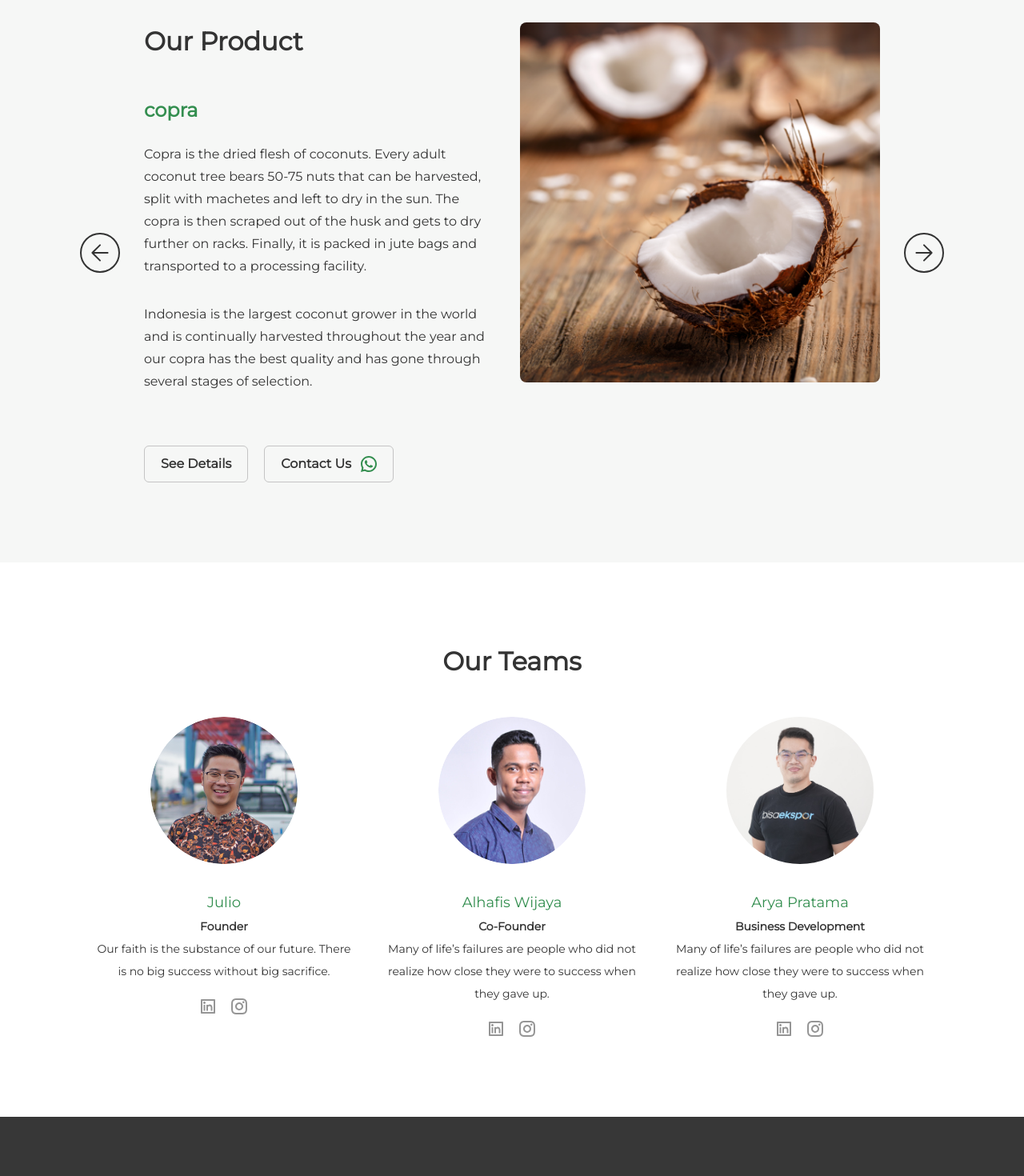
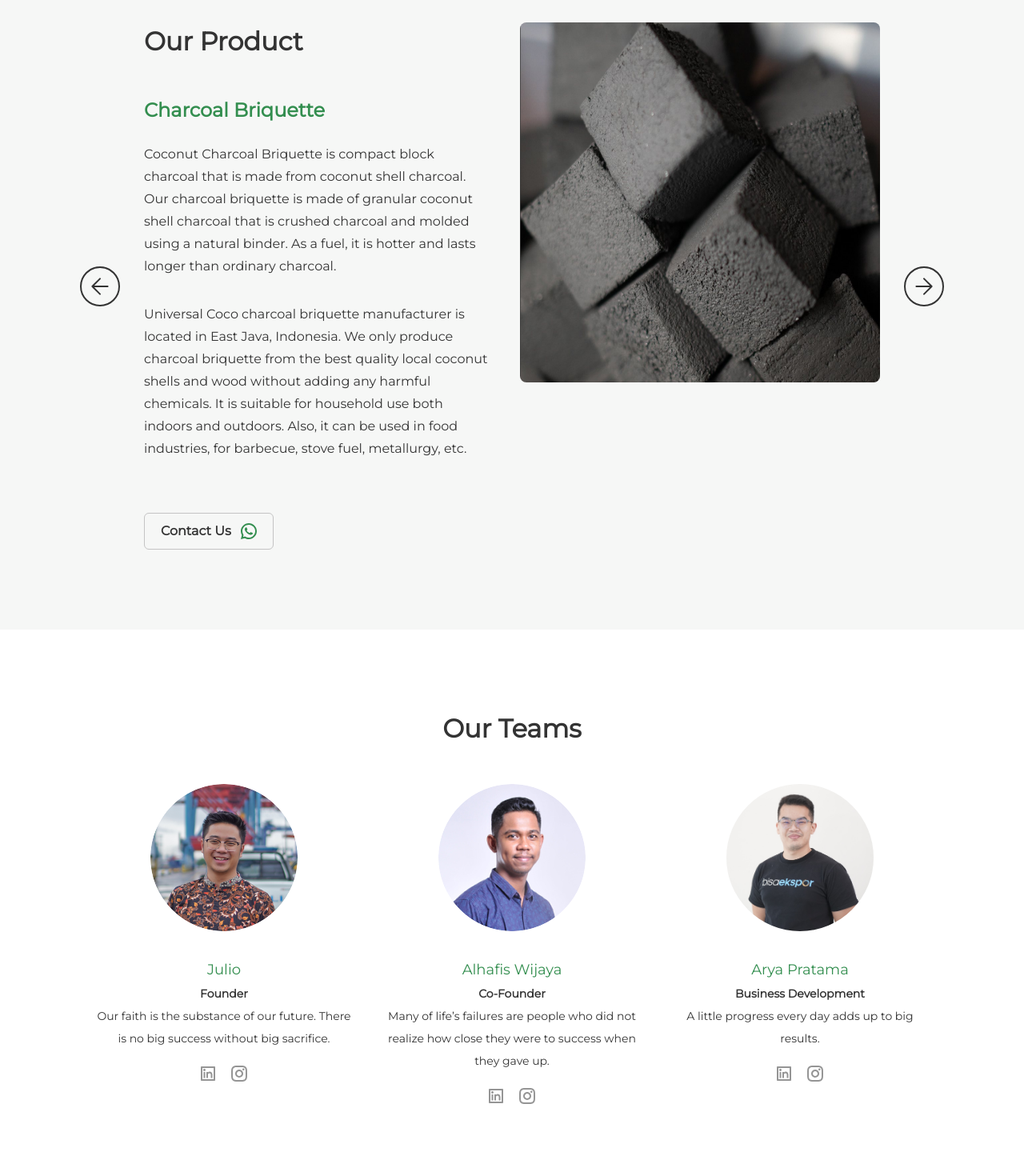
Before and after one commit to ghozihumama/universalcoco, a React (Create React App) app: page / in a window 1280 px wide. Shown: the part 3220-4690 px from the top of the page at 80% size. Built offline with nearby package versions, Linux system fonts and the light colour scheme.

Commit message:
change quote arya

```diff
--- a/src/App.js
+++ b/src/App.js
@@ -74,6 +74,9 @@ function App() {
         accountName={"Universal Coco"}
         avatar={LogoGreen}
         statusMessage={"Supplying across the globe"}
+        chatMessage={
+          "Hello there, \nwelcome to Universal Coco Indonesia. \nHow can we help you ? 😀"
+        }
       />
     </div>
   );
--- a/src/components/personProfile/index.js
+++ b/src/components/personProfile/index.js
@@ -25,8 +25,7 @@ const data = [
   {
     name: "Arya Pratama",
     position: "Business Development",
-    quotes:
-      "Many of life’s failures are people who did not realize how close they were to success when they gave up.",
+    quotes: "A little progress every day adds up to big results.",
     linkedIn: "https://www.linkedin.com/in/areyawn",
     instagram: "https://www.instagram.com/areyawn_/",
     image: ImgArya,
--- a/src/components/product/index.js
+++ b/src/components/product/index.js
@@ -5,28 +5,33 @@ import {
   ThumbnailCopra,
   ThumbnailCoconutBriquetteCharcoal,
   ThumbnailCoconutOil,
-  ThumbnailCoconutFiber,
-  ThumbnailCopraMeal,
-  ThumbnailCoconutPeatBlocks,
   ThumbnailDesiccatedCoconut,
   ThumbnailVirginCoconutOil,
 } from "assets/images";
 
 const data = [
   {
-    name: "copra",
-    desc: "Copra is the dried flesh of coconuts. Every adult coconut tree bears 50-75 nuts that can be harvested, split with machetes and left to dry in the sun. The copra is then scraped out of the husk and gets to dry further on racks. Finally, it is packed in jute bags and transported to a processing facility.",
-    subDesc:
-      "Indonesia is the largest coconut grower in the world and is continually harvested throughout the year and our copra has the best quality and has gone through several stages of selection.",
-    thumbnail: ThumbnailCopra,
-    isVisible: true,
-  },
-  {
     name: "Charcoal Briquette",
     desc: "Coconut Charcoal Briquette is compact block charcoal that is made from coconut shell charcoal. Our charcoal briquette is made of granular coconut shell charcoal that is crushed charcoal and molded using a natural binder. As a fuel, it is hotter and lasts longer than ordinary charcoal.",
     subDesc:
       "Universal Coco charcoal briquette manufacturer is located in East Java, Indonesia. We only produce charcoal briquette from the best quality local coconut shells and wood without adding any harmful chemicals. It is suitable for household use both indoors and outdoors. Also, it can be used in food industries, for barbecue, stove fuel, metallurgy, etc.",
     thumbnail: ThumbnailCoconutBriquetteCharcoal,
+    isVisible: true,
+  },
+  {
+    name: "Virgin Coconut Oil",
+    desc: "Virgin coconut oil is the oil extracted from coconuts without the application of heat. It is rapidly gaining popularity throughout the world in comparison to ordinary coconut oil and for a good reason. There is, in fact, a substance called virgin coconut oil and it differs from regular coconut oil in significant ways. These differences mainly lie with the source (more specifically, the physical form of the source), the method of extraction, and its subsequent benefits.",
+    subDesc:
+      "Universal Coco VCO manufacturer is located in Central Java, Indonesia. We are able to produce virgin coconut oil as much as 100-300 MT/Month with the best quality and also a hygienic production process that is noticed by experts",
+    thumbnail: ThumbnailVirginCoconutOil,
+    isVisible: true,
+  },
+  {
+    name: "Desiccated Coconut",
+    desc: "Desiccated coconut is coconut flesh that is dried, mashed, and processed under hygienic conditions for human consumption. Desiccated Coconuts are graded by their cutting size, for example, fine grade and medium grade where fine grade is smaller particle size than the medium grade. Desiccated Coconut is rich in fat content ranging from 40 to 65%. Desiccated Coconut is usually used as an ingredient in processed foods such as bread, cakes, confectionery, etc.",
+    subDesc:
+      "Universal Coco production base is located in West Java, Indonesia. We managed to produce 100-500 MT/ Month. Our product is backed by a dedicated team of professionals, we offer the best quality products to the clients at highly competitive prices",
+    thumbnail: ThumbnailDesiccatedCoconut,
     isVisible: true,
   },
   {
@@ -38,29 +43,11 @@ const data = [
     isVisible: true,
   },
   {
-    name: "Coconut Fiber",
-    desc: "Coconut fiber, is a natural fiber extracted from the husk of coconut[1] and used in products such as floor mats, doormats, brushes and mattresses. Coir is the fibrous material found between the hard, internal shell and the outer coat of a coconut. Other uses of brown coir (made from ripe coconut) are in upholstery padding, sacking and horticulture. White coir, harvested from unripe coconuts, is used for making finer brushes, string, rope and fishing net",
-    thumbnail: ThumbnailCoconutFiber,
-    isVisible: false,
-  },
-  {
-    name: "Copra Meal",
-    desc: "Coconut meal or copra meal is produced from the ripe fruit (nut) of the coconut palm (Cocos nucifera). The nut is split and the kernel is removed and dried below 6% moisture. This meal is called copra meal and still contains the oil.",
-    thumbnail: ThumbnailCopraMeal,
-    isVisible: false,
-  },
-  {
-    name: "Coconut Peat Blocks",
-    desc: "Cocopeat blocks are considered an ideal growing medium. The cocopeat powder thus obtained is sieved, washed, dried and finally compressed into blocks. The blocks can be used for a wide range of planting requirements. Coir is known for its natural rooting hormones and anti-fungal properties. We also ensure secure packaging of the cocopeat blocks.",
-    thumbnail: ThumbnailCoconutPeatBlocks,
-    isVisible: false,
-  },
-  {
-    name: "Desiccated Coconut",
-    desc: "Desiccated coconut is coconut flesh that is dried, mashed, and processed under hygienic conditions for human consumption. Desiccated Coconuts are graded by their cutting size, for example, fine grade and medium grade where fine grade is smaller particle size than the medium grade. Desiccated Coconut is rich in fat content ranging from 40 to 65%. Desiccated Coconut is usually used as an ingredient in processed foods such as bread, cakes, confectionery, etc.",
+    name: "copra",
+    desc: "Copra is the dried flesh of coconuts. Every adult coconut tree bears 50-75 nuts that can be harvested, split with machetes and left to dry in the sun. The copra is then scraped out of the husk and gets to dry further on racks. Finally, it is packed in jute bags and transported to a processing facility.",
     subDesc:
-      "Universal Coco production base is located in West Java, Indonesia. We managed to produce 100-500 MT/ Month. Our product is backed by a dedicated team of professionals, we offer the best quality products to the clients at highly competitive prices",
-    thumbnail: ThumbnailDesiccatedCoconut,
+      "Indonesia is the largest coconut grower in the world and is continually harvested throughout the year and our copra has the best quality and has gone through several stages of selection.",
+    thumbnail: ThumbnailCopra,
     isVisible: true,
   },
   {
@@ -105,9 +92,9 @@ export const Product = (props) => {
             <p>{data[index].desc}</p>
             <p>{data[index].subDesc}</p>
             <div>
-              <button>
+              {/* <button>
                 <span>See Details</span>
-              </button>
+              </button> */}
               <a
                 href={"https://wa.link/upjns7"}
                 target={"_blank"}
```
